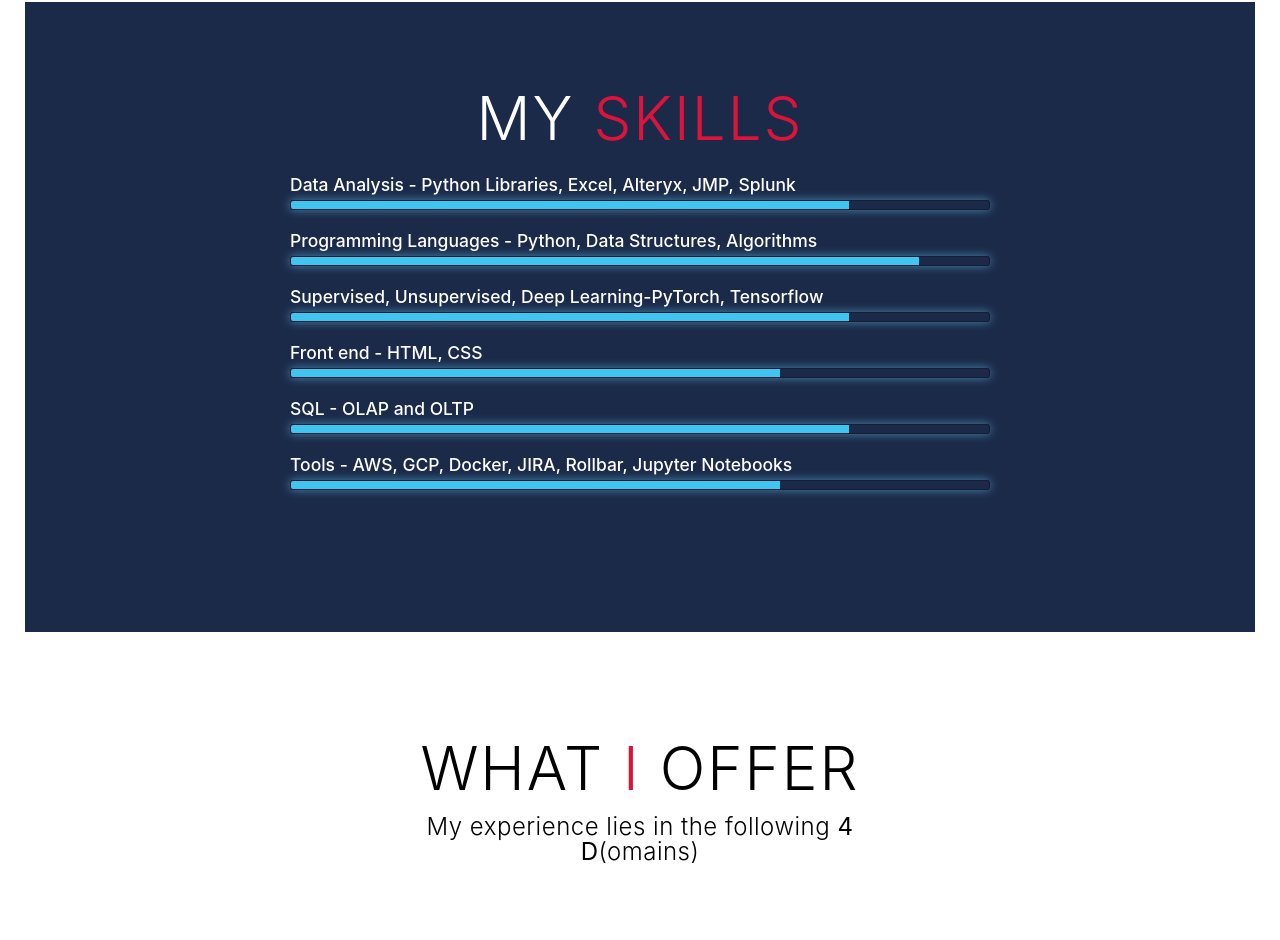
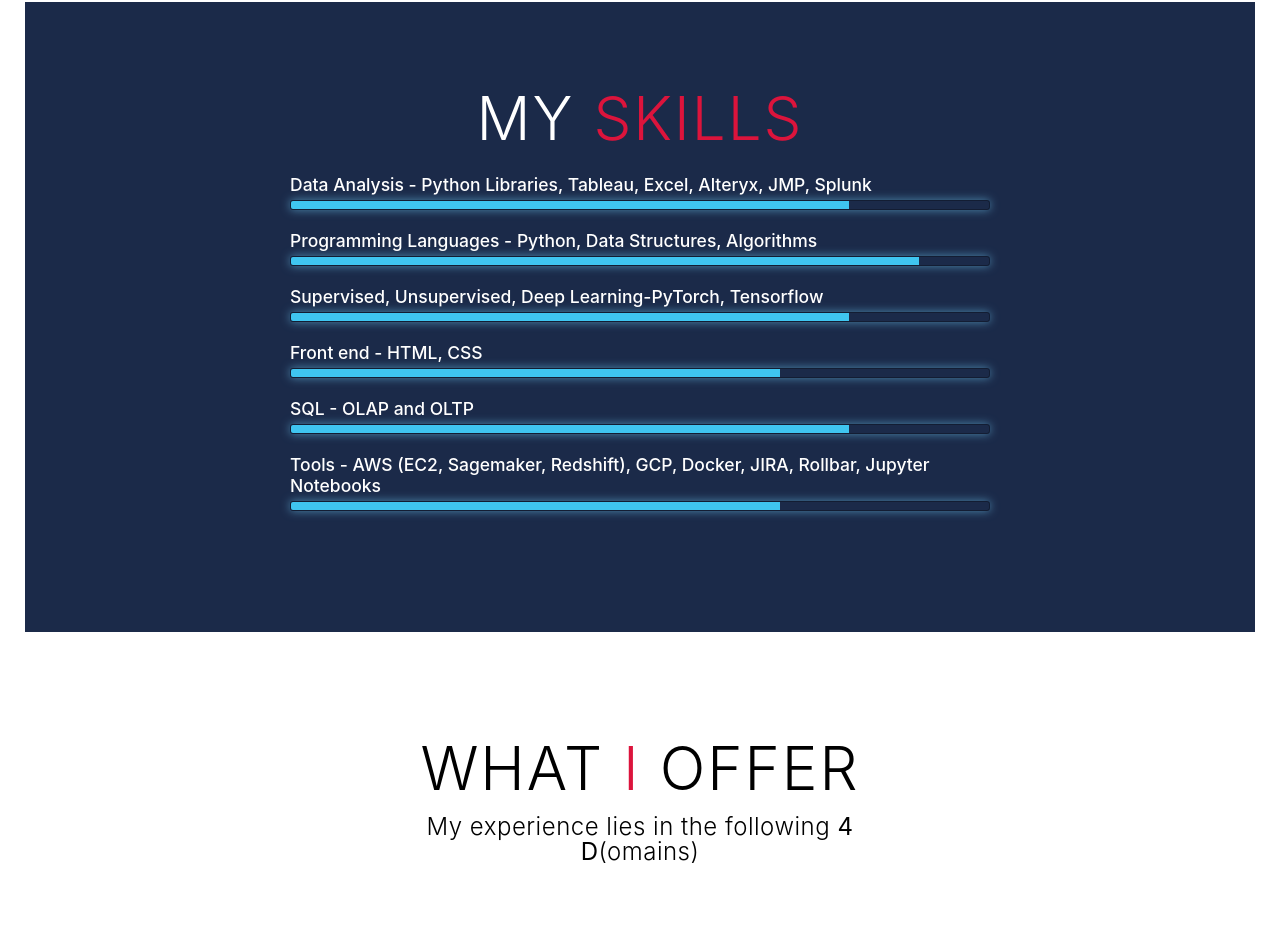
Before and after one commit to abg3/abg3.github.io, a plain HTML site: page index.html in a window 1280 px wide. Shown: the part 1598-2538 px from the top of the page. Drawn offline with nearby package versions, Linux system fonts and the light colour scheme.

Commit message:
Updated index.html

```diff
--- a/index.html
+++ b/index.html
@@ -78,7 +78,7 @@ Apart from work, I am an artist and explorer. I am an ardent follower of movies
     <div class="skills">
           <h1 class="section-title" style="color:white;">My <span>Skills</span></h1>
           <li style="list-style:None;padding:0px">
-            <h3>Data Analysis - Python Libraries, Excel, Alteryx, JMP, Splunk</h3><span class="bar"><span class="csharp"></span></span>
+            <h3>Data Analysis - Python Libraries, Tableau, Excel, Alteryx, JMP, Splunk</h3><span class="bar"><span class="csharp"></span></span>
           </li>
 
           <li style="list-style:None;padding:0px">
@@ -98,7 +98,7 @@ Apart from work, I am an artist and explorer. I am an ardent follower of movies
           </li>
 
           <li style="list-style:None;padding:0px">
-            <h3>Tools - AWS, GCP, Docker, JIRA, Rollbar, Jupyter Notebooks</h3><span class="bar"><span class="tensorflow"></span></span>
+            <h3>Tools - AWS (EC2, Sagemaker, Redshift), GCP, Docker, JIRA, Rollbar, Jupyter Notebooks</h3><span class="bar"><span class="tensorflow"></span></span>
           </li>
 
         <!-- <div class="tabContent-img">
```
